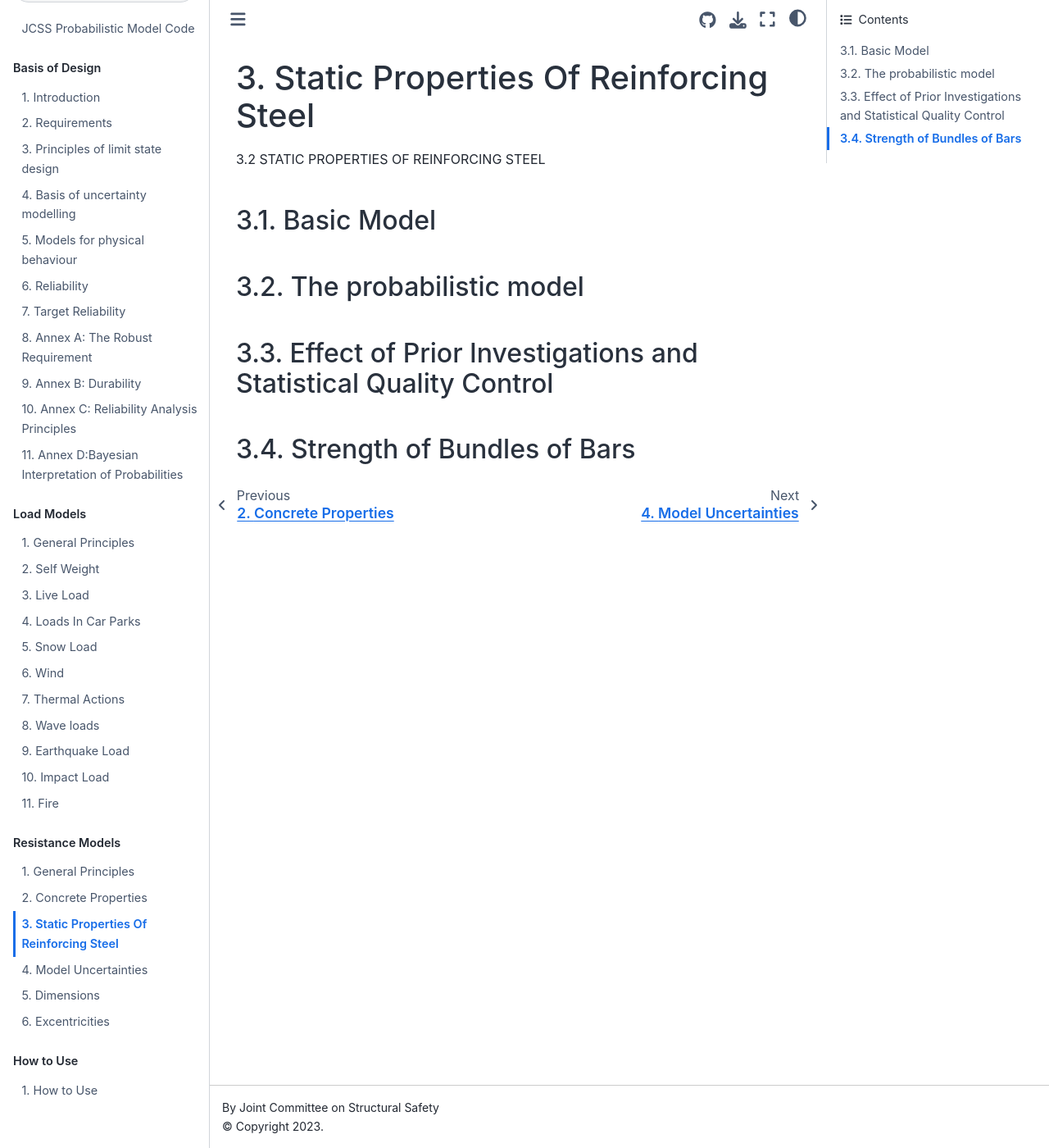
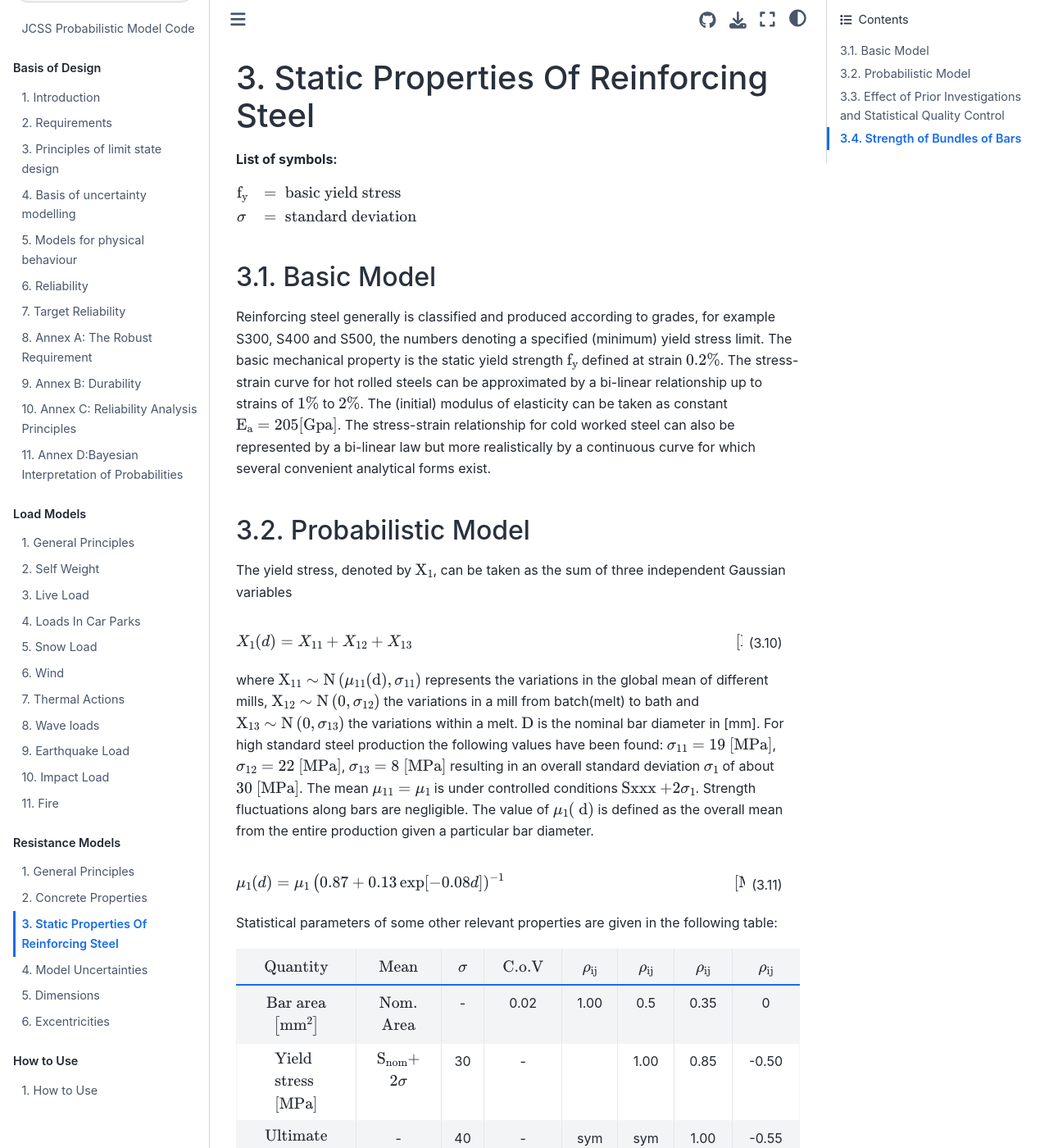
Before and after one commit to JCSS-PMC/PMC, a Jupyter Book: the page built from part-03/static-properties-of-reinforcing-steel.md, in a window 1280 px wide and 1400 px high. Shown: the whole window at 82% size. Built offline with Jupyter Book 1.0.4 settings and Sphinx 7.4.7 and the Sphinx Book theme 1.1.4, drawn with Linux system fonts in a browser that asks for light colours; pages that are not in the unit, such as notebooks, are missing from menus; some of the changed text lies outside the part shown.

Commit message:
Updated Part-03 material properties - static-properties-of-reinforcing-steel.md
Updated Part-03 material properties - static-properties-of-reinforcing-steel.md file entire content with tables, figures and equations syntax in line with jupyterbook

````diff
--- a/part-03/static-properties-of-reinforcing-steel.md
+++ b/part-03/static-properties-of-reinforcing-steel.md
@@ -1,7 +1,46 @@
 # Static Properties Of Reinforcing Steel
-3.2 STATIC PROPERTIES OF REINFORCING STEEL
+
+**List of symbols:**
+
+{math}`\begin{array}{ll}\mathrm{f}_{\mathrm{y}} & =\text { basic yield stress } \\ \sigma & =\text { standard deviation }\end{array}`
 
 ## Basic Model
-## The probabilistic model
+
+Reinforcing steel generally is classified and produced according to grades, for example S300, S400 and S500, the numbers denoting a specified (minimum) yield stress limit. The basic mechanical property is the static yield strength {math}`\mathrm{f_{y}}` defined at strain {math}`0.2 \%`. The stress-strain curve for hot rolled steels can be approximated by a bi-linear relationship up to strains of {math}`1 \%` to {math}`2 \%`. The (initial) modulus of elasticity can be taken as constant {math}`\mathrm{E}_{\mathrm{a}}=205[\mathrm{Gpa}]`. The stress-strain relationship for cold worked steel can also be represented by a bi-linear law but more realistically by a continuous curve for which several convenient analytical forms exist.
+
+## Probabilistic Model
+
+The yield stress, denoted by {math}`\mathrm{X}_{1}`, can be taken as the sum of three independent Gaussian variables
+
+```{math}
+:label: eq-static-properties-of-reinforcing-steel-1
+X_{1}(d)=X_{11}+X_{12}+X_{13} \hspace{20em} [\mathrm{MPa}]
+```
+
+where {math}`\mathrm{X}_{11} \sim \mathrm{N}\left(\mu_{11}(\mathrm{d}), \sigma_{11}\right)` represents the variations in the global mean of different mills, {math}`\mathrm{X}_{12} \sim \mathrm{N}\left(0, \sigma_{12}\right)` the variations in a mill from batch(melt) to bath and {math}`\mathrm{X}_{13} \sim \mathrm{N}\left(0, \sigma_{13}\right)` the variations within a melt. {math}`\mathrm{D}` is the nominal bar diameter in [mm]. For high standard steel production the following values have been found: {math}`\sigma_{11}=19~[\mathrm{MPa}]`, {math}`\sigma_{12}=22~[\mathrm{MPa}]`, {math}`\sigma_{13}=8~[\mathrm{MPa}]` resulting in an overall standard deviation {math}`\sigma_{1}` of about {math}`30~[\mathrm{MPa}]`. The mean {math}`\mu_{11}=\mu_{1}` is under controlled conditions {math}`\mathrm{Sxxx}` {math}`+2 \sigma_{1}`. Strength fluctuations along bars are negligible. The value of {math}`\mu_{1}(\mathrm{~d})` is defined as the overall mean from the entire production given a particular bar diameter.
+
+```{math}
+:label: eq-static-properties-of-reinforcing-steel-2
+\mu_{1}(d)=\mu_{1}\left(0.87+0.13 \exp [-0.08 d])^{-1}\right. \hspace{14.2em} [\mathrm{MPa}]
+```
+
+Statistical parameters of some other relevant properties are given in the following table:
+
+```{table}
+| {math}`\text{Quantity}` | {math}`\text{Mean}` | {math}`\sigma` | {math}`\text{C.o.V}` | {math}`\rho_{\mathrm{ij}}` | {math}`\rho_{\mathrm{ij}}` | {math}`\rho_{\mathrm{ij}}` | {math}`\rho_{\mathrm{ij}}` |
+| :---: | :---: | :---: | :---: | :---: | :---: | :---: | :---: |
+| {math}`\text{Bar area}` <br> {math}`\left[\mathrm{mm}^{2}\right]` | {math}`\text { Nom. }` <br> {math}`\text { Area }` | - | 0.02 | 1.00 | 0.5 | 0.35 | 0 |
+| {math}`\begin{array}{l}\text { Yield } \\ \text { stress } \\ \text { [MPa] }\end{array}` | {math}`\begin{array}{c}\mathrm{S}_{\mathrm{nom}}+ \\ 2 \sigma\end{array}` | 30 | - |  | 1.00 | 0.85 | -0.50 |
+| {math}`\begin{array}{l}\text { Ultimate } \\ \text { strength } \\ \text { [MPa] }\end{array}` | - | 40 | - | sym | sym | 1.00 | -0.55 |
+| {math}`\begin{array}{l}\delta_{10} \\ {[\%]}\end{array}` | - | - | 0.09 |  |  |  | 1.00 |
+```
+
+For these quantities a normal distribution can be adopted.
+
 ## Effect of Prior Investigations and Statistical Quality Control
+
+Tests of the lot of reinforcing steel to be used can considerably diminish steel variations, if the lot is known to belong to the production of a specific mill and if it originates from the same batch. Very few direct tests are necessary. Acceptance control for a given lot can be very efficient to eliminate bad quality lots.
+
 ## Strength of Bundles of Bars
+
+The yield forces of bundles of bars under static loading is the sum of the yield forces of each contributing bar (full plasticity model). In general, it can be assumed that all reinforcing steel used at a job originates from a single (but unknown) mill. The correlation coefficient between yield forces of individual bars of the same diameter can then be taken as 0.9. The correlation coefficient between yield forces of bars of different diameter and between the yield forces in different cross-sections in different beams in a structure can be taken as 0.4 . Along structural members the correlation is unity within distances of roughly 10m (representative for bar length) and vanishes outside.
````
